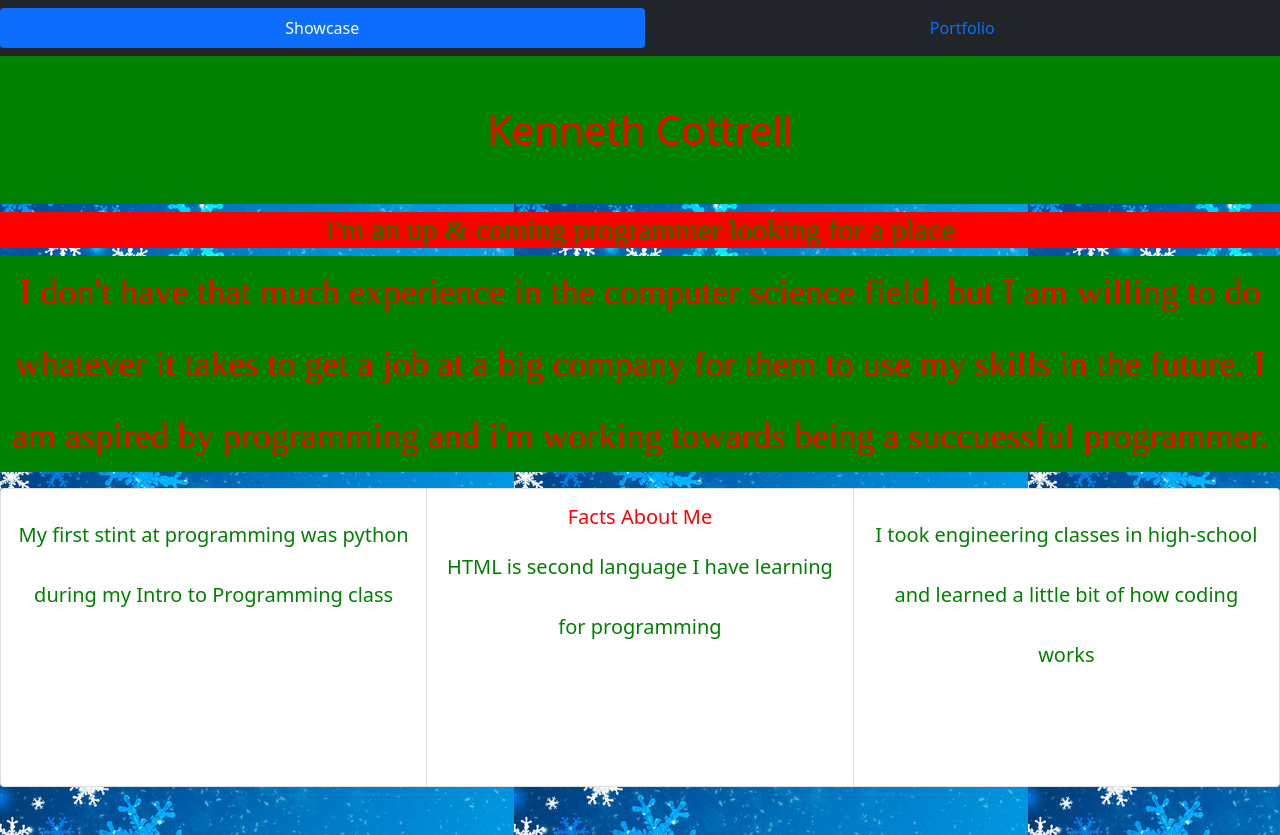
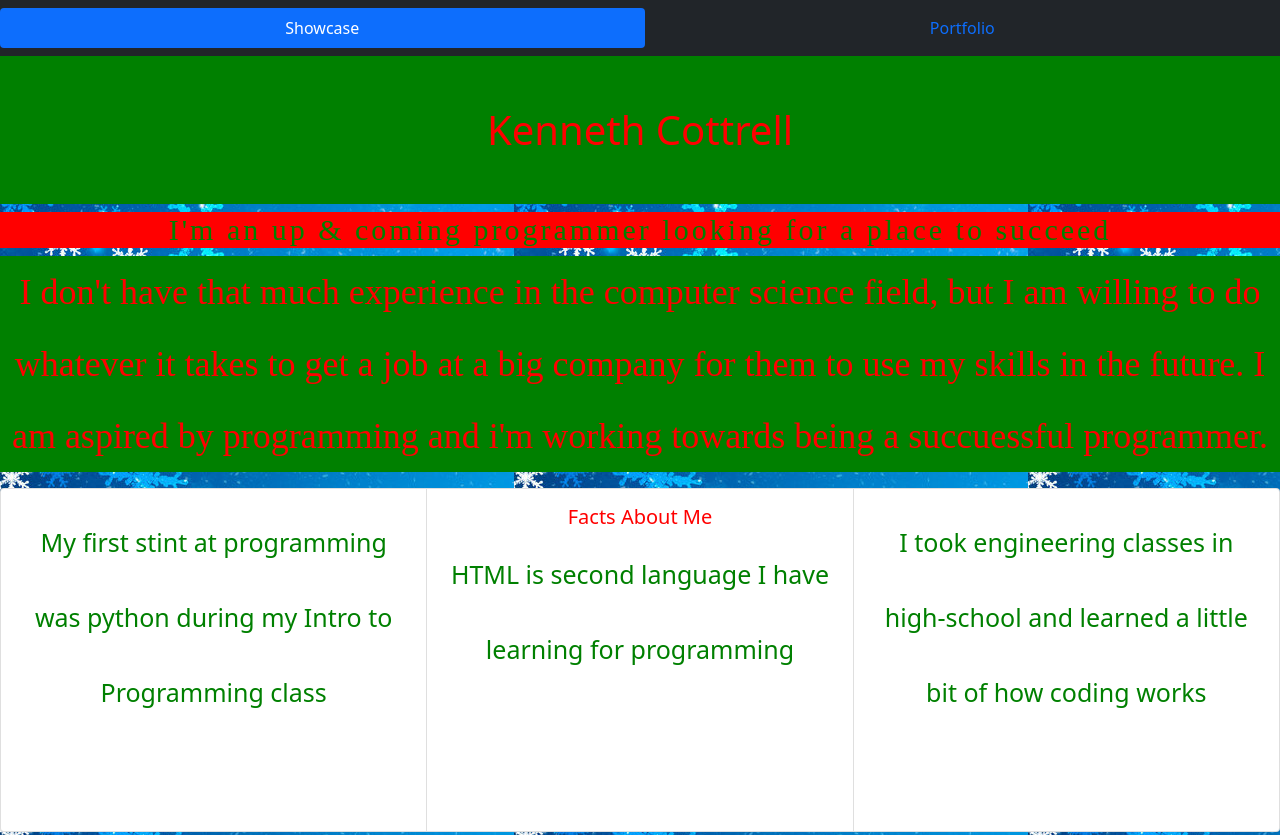
Before and after one commit to kCottrell-dev/kCottrell-dev.git.io, a plain HTML site: page About.html in a window 1280 px wide. Shown: the top 835 px of the page. Drawn offline with nearby package versions, Linux system fonts and the light colour scheme.

Commit message:
Final final commit

```diff
--- a/About.html
+++ b/About.html
@@ -1,3 +1,8 @@
+<!--
+Name: Kenneth Cottrell
+Description: Create an online Profile
+Date: 12/16/2020
+ -->
 <!DOCTYPE html>
 <html lang="en">
 
@@ -12,11 +17,11 @@
 </head>
 
 <body style="background-color: grey;">
-
+  <!-- Requirement for Javascript Bootstrap -->
   <script src="https://code.jquery.com/jquery-3.5.1.slim.min.js" integrity="sha384-DfXdz2htPH0lsSSs5nCTpuj/zy4C+OGpamoFVy38MVBnE+IbbVYUew+OrCXaRkfj" crossorigin="anonymous"></script>
   <script src="https://cdn.jsdelivr.net/npm/popper.js@1.16.1/dist/umd/popper.min.js" integrity="sha384-9/reFTGAW83EW2RDu2S0VKaIzap3H66lZH81PoYlFhbGU+6BZp6G7niu735Sk7lN" crossorigin="anonymous"></script>
   <script src="https://cdn.jsdelivr.net/npm/bootstrap@4.5.3/dist/js/bootstrap.min.js" integrity="sha384-w1Q4orYjBQndcko6MimVbzY0tgp4pWB4lZ7lr30WKz0vr/aWKhXdBNmNb5D92v7s" crossorigin="anonymous"></script>
-
+<!-- Navigation -->
   <header>
     <nav class="navbar navbar-expand-lg navbar-light bg-dark" style="width: 100%;">
       <button class="navbar-toggler" type="button" data-toggle="collapse" data-target="#navbarNav" aria-controls="navbarNav" aria-expanded="false" aria-label="Toggle navigation">
@@ -34,11 +39,11 @@
       </div>
     </nav>
 
-
+<!-- Header + Short Paragraph About me-->
     <h1 style="text-align: center; background-color: green; color: Red; padding: 50px;">Kenneth Cottrell</h1>
   </header>
   <div style="font-family: proxima-nova; font-weight: 400; font-style: normal; letter-spacing: 0em; line-height: 2em; text-transform: none;">
-    <h1 style="text-align: center; background-color: red; color: green; font-size: 30px;">I'm an up & coming programmer looking for a place</h1>
+    <h1 style="text-align: center; background-color: red; color: green; font-size: 30px; letter-spacing: 0.1em">I'm an up & coming programmer looking for a place to succeed</h1>
     <p style="text-align: center; font-size: 1.1rem; font-size: 36px; color: red; line-height: 2em; font-style: normal; background-color: green;">
 
       I don't have that much experience in the computer science field, but I am willing to do whatever it takes to get a job at a
@@ -47,27 +52,27 @@
 
     </p>
   </div>
-
+<!-- Cards/Facts-->
   <div class="card-group">
     <div class="card">
       <div class="card-body">
-        <p class="card-text" style="line-height: 3em; text-align: center;">My first stint at programming was python during my Intro to Programming class</p>
+        <p class="card-text" style="line-height: 3em; text-align: center; font-size: 25px;">My first stint at programming was python during my Intro to Programming class</p>
       </div>
     </div>
     <div class="card">
       <div class="card-body">
         <h5 class="card-title">Facts About Me</h5>
-        <p class="card-text" style="line-height: 3em;">HTML is second language I have learning for programming</p>
+        <p class="card-text" style="line-height: 3em; font-size: 25px;">HTML is second language I have learning for programming</p>
       </div>
     </div>
     <div class="card">
       <div class="card-body">
-        <p class="card-text" style="line-height: 3em;">I took engineering classes in high-school and learned a little bit of how coding works</p>
+        <p class="card-text" style="line-height: 3em; font-size: 25px;">I took engineering classes in high-school and learned a little bit of how coding works</p>
       </div>
     </div>
   </div>
 
-
+<!-- Footer -->
   <footer class="bg-dark" style="text-align:center; color: red; margin-top: 275px; padding-bottom: 1px;">
     <p> <i class="fas fa-desktop"></i>CIS Web development 130. Kenneth Cottrell &#169;
     <p>
```
Also changed, not shown: index.html (+24 -11 lines).
